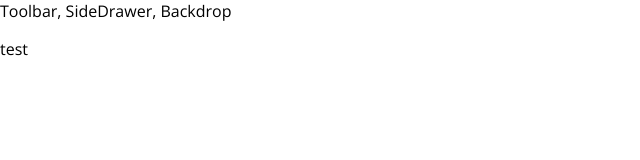
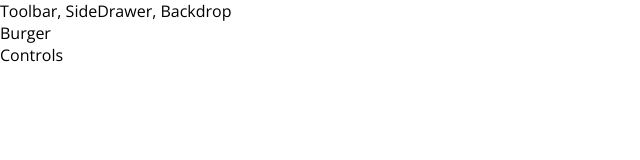
Before and after one commit to maveras/react_hamburger, a React app: page / in a window 1280 px wide. Shown: the top 160 px of the page, without its empty margins (0-640 px from the left). Built offline with nearby package versions, Linux system fonts and the light colour scheme.

Commit message:
added burger builder section

```diff
--- a/src/App.js
+++ b/src/App.js
@@ -1,11 +1,12 @@
 import React, { Component, Fragment } from 'react';
 import Layout from './components/Layout/Layout'
+import BurgerBuilder from './containers/BurgerBuilder'
 class App extends Component {
   render() {
     return (
       <Fragment>
         <Layout>
-          <p>test</p>
+          <BurgerBuilder></BurgerBuilder>
         </Layout>
       </Fragment>
     )
--- /dev/null
+++ b/src/containers/BurgerBuilder.js
@@ -0,0 +1,13 @@
+import React, {Component, Fragment} from 'react'
+class BurgerBuilder extends Component {
+  render () {
+    return (
+      <Fragment>
+        <div>Burger</div>
+        <div>Controls</div>
+      </Fragment>
+    )
+  }
+}
+
+export default BurgerBuilder
```
